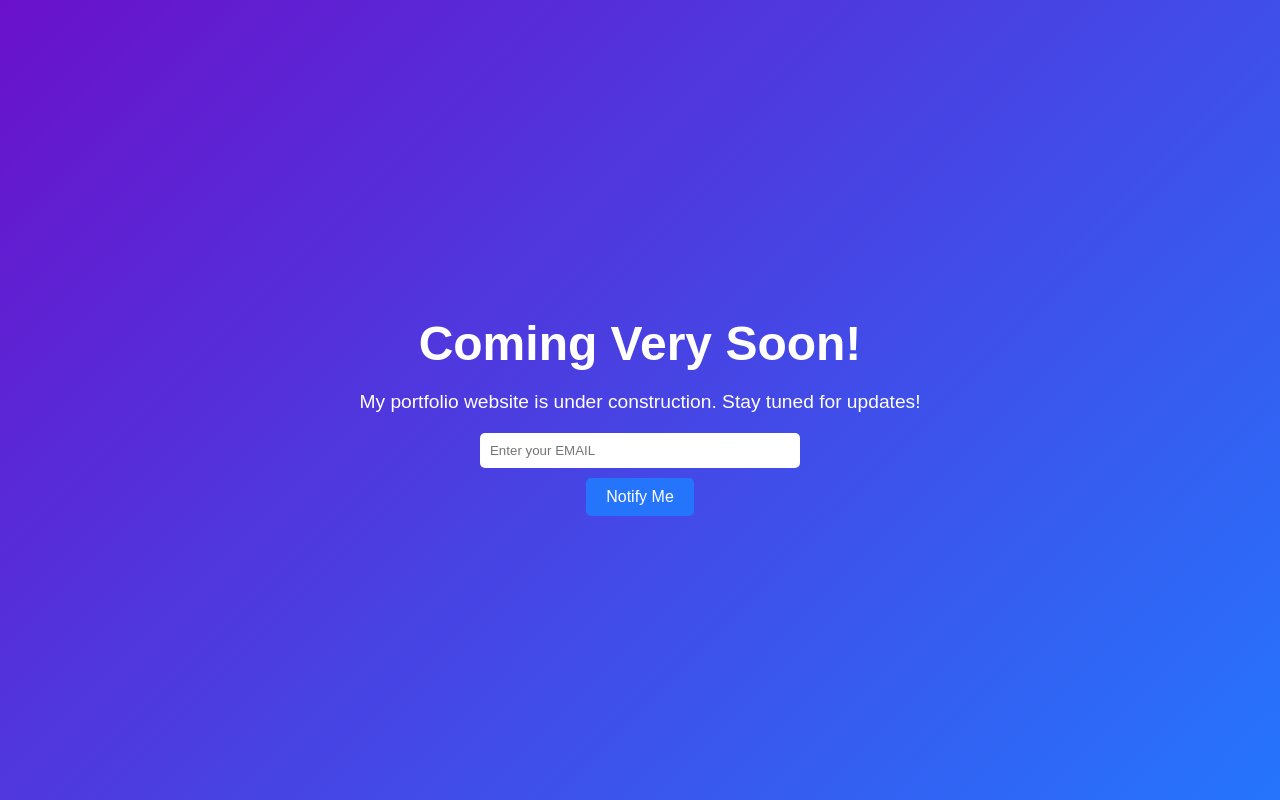
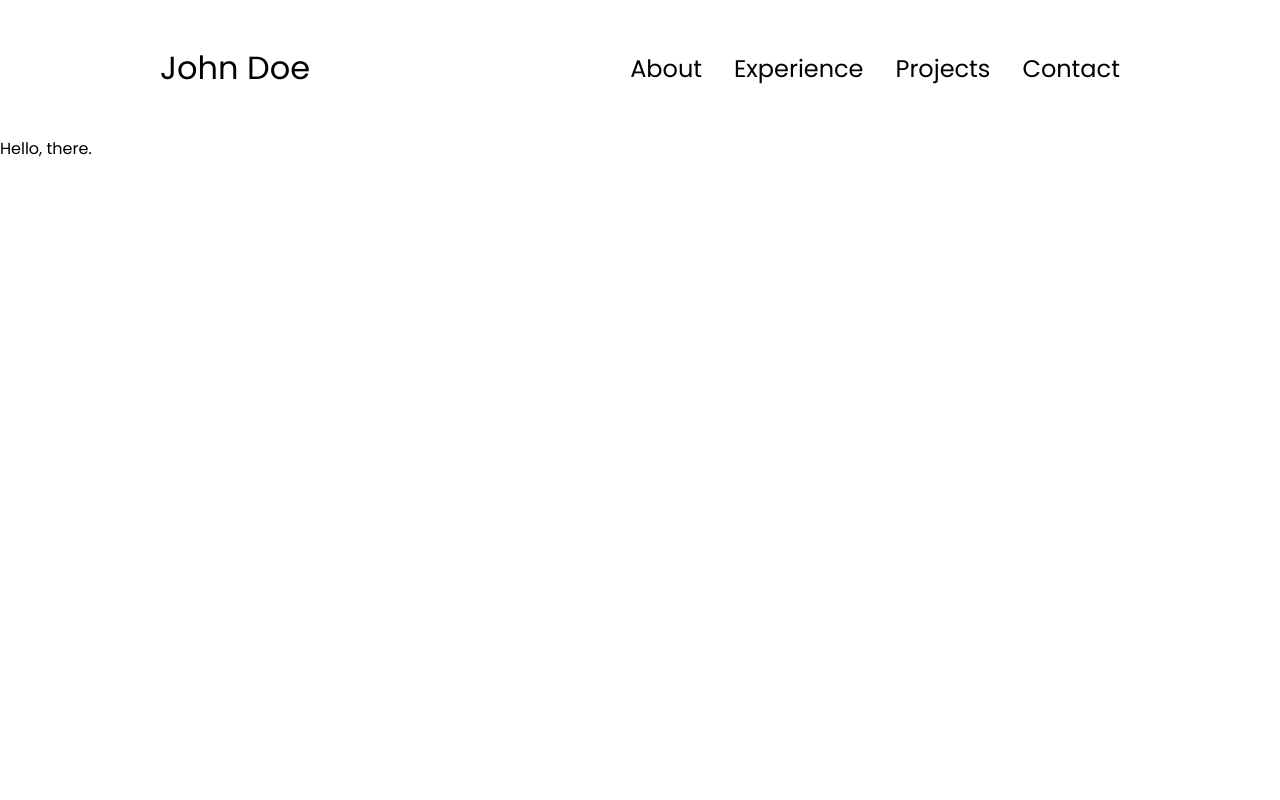
Before and after one commit to Aarsh3nic/portfolioWebsite, a plain HTML site: page index.html in a window 1280 px wide. Drawn offline with Linux system fonts and the light colour scheme.

Commit message:
Navigation completed

```diff
--- a/index.html
+++ b/index.html
@@ -3,76 +3,34 @@
 <head>
     <meta charset="UTF-8">
     <meta name="viewport" content="width=device-width, initial-scale=1.0">
-    <title>Coming Soon</title>
+    <title>My Portfolio</title>
+    <link rel="stylesheet" href="style.css">
+    <link rel="stylesheet" href="mediaqueries.css">
+
     <style>
-        body {
-            margin: 0;
-            padding: 0;
-            box-sizing: border-box;
-            font-family: Arial, sans-serif;
-            background: linear-gradient(135deg, #6a11cb, #2575fc);
-            color: #fff;
-            display: flex;
-            align-items: center;
-            justify-content: center;
-            height: 100vh;
-            text-align: center;
-        }
 
-        .container {
-            max-width: 600px;
-            padding: 20px;
-        }
+    </style>
 
-        h1 {
-            font-size: 3rem;
-            margin-bottom: 10px;
-        }
+</head>
 
-        p {
-            font-size: 1.2rem;
-            margin-bottom: 20px;
-        }
 
-        .subscribe {
-            display: flex;
-            flex-direction: column;
-            align-items: center;
-            gap: 10px;
-        }
+<body>
+    <nav id="desktop-nav">
+        <div class="logo">
+            John Doe
+        </div>
+        <div>
+            <ul class="nav-links">
+                <li><a href="#about">About</a></li>
+                <li><a href="#experience">Experience</a></li>
+                <li><a href="#projects">Projects</a></li>
+                <li><a href="#contact">Contact</a></li>
+            </ul>
+        </div>
 
-        input[type="email"] {
-            padding: 10px;
-            border: none;
-            border-radius: 5px;
-            width: 80%;
-            max-width: 300px;
-        }
 
-        button {
-            padding: 10px 20px;
-            background-color: #2575fc;
-            border: none;
-            border-radius: 5px;
-            color: #fff;
-            font-size: 1rem;
-            cursor: pointer;
-            transition: background-color 0.3s ease;
-        }
-
-        button:hover {
-            background-color: #1a57b4;
-        }
-    </style>
-</head>
-<body>
-    <div class="container">
-        <h1>Coming Very Soon!</h1>
-        <p>My portfolio website is under construction. Stay tuned for updates!</p>
-        <div class="subscribe">
-            <input type="email" placeholder="Enter your EMAIL" aria-label="Email">
-            <button>Notify Me</button>
-        </div>
-    </div>
+    </nav>
+    Hello, there.
+    <script src="script.js"></script>
 </body>
 </html>
--- /dev/null
+++ b/style.css
@@ -0,0 +1,72 @@
+/* General */
+
+
+@import url('https://fonts.googleapis.com/css2?family=Poppins:ital,wght@0,100;0,200;0,300;0,400;0,500;0,600;0,700;0,800;0,900;1,100;1,200;1,300;1,400;1,500;1,600;1,700;1,800;1,900&display=swap');
+
+
+* {
+
+    margin: 0;
+    padding: 0;
+}
+
+body{
+
+    font-family: "Poppins", sans-serif;
+
+}
+
+html{
+    scroll-behavior: smooth;
+}
+
+p{
+    color: rgb(85,85,85);
+}
+
+/* TRANSITION */
+
+a, .btn{
+    transition: all 300ms ease;
+}
+
+/* DESKTOP NAV */
+
+nav, .nav-links{
+    display: flex;
+}
+
+nav{
+    justify-content: space-around;
+    align-items: center;
+    height: 17vh; /* 17 view height = 17 percent of the screen */
+}
+
+
+.nav-links{
+    gap: 2rem;
+    list-style: none;
+    font-size: 1.5rem;
+}
+
+a{
+    color: black;
+    text-decoration: none;
+    text-decoration-color: white;
+}
+
+a:hover{
+    color:grey;
+    text-decoration: underline;
+    text-underline-offset: 1rem;
+    text-decoration-color: rgb(181,181,181);
+
+}
+
+.logo{
+    font-size: 2rem;
+}
+
+.logo:hover{
+    cursor: default;
+}
```
Also changed, not shown: mediaqueries.css (added).
